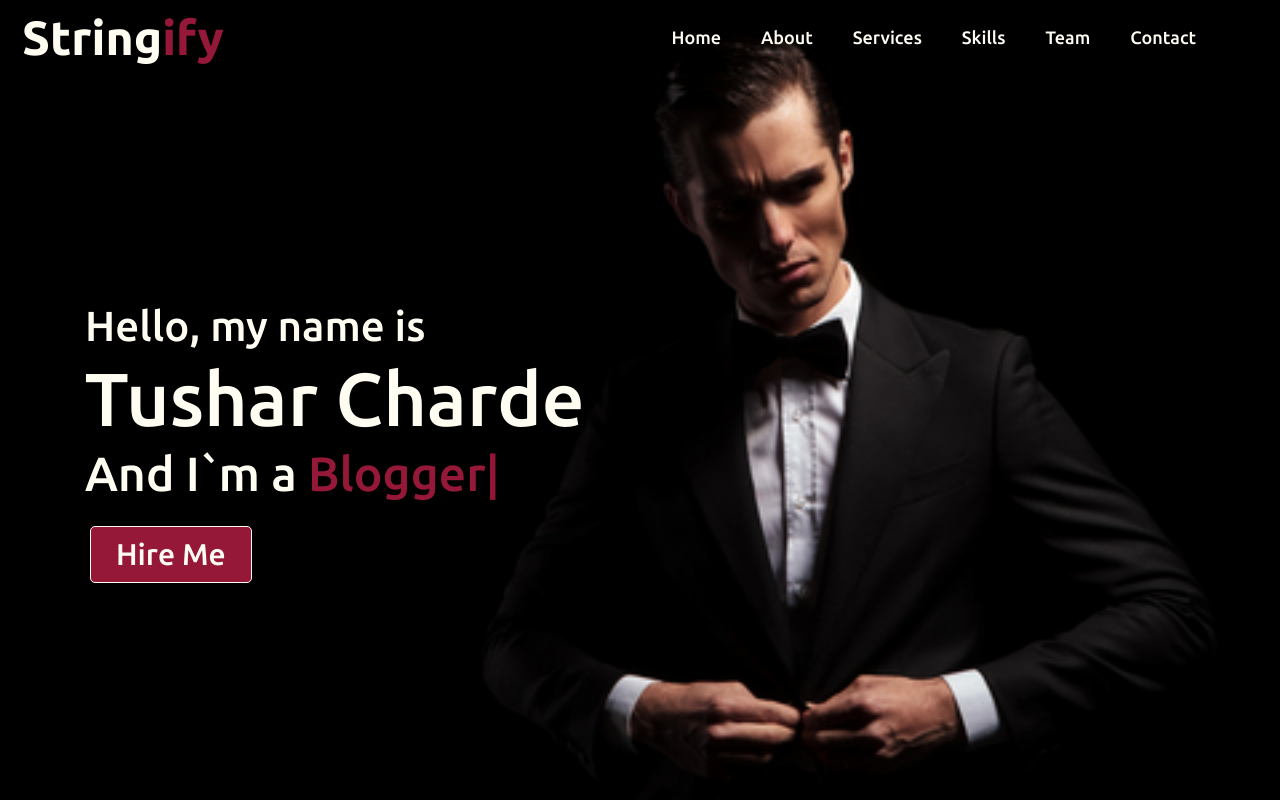
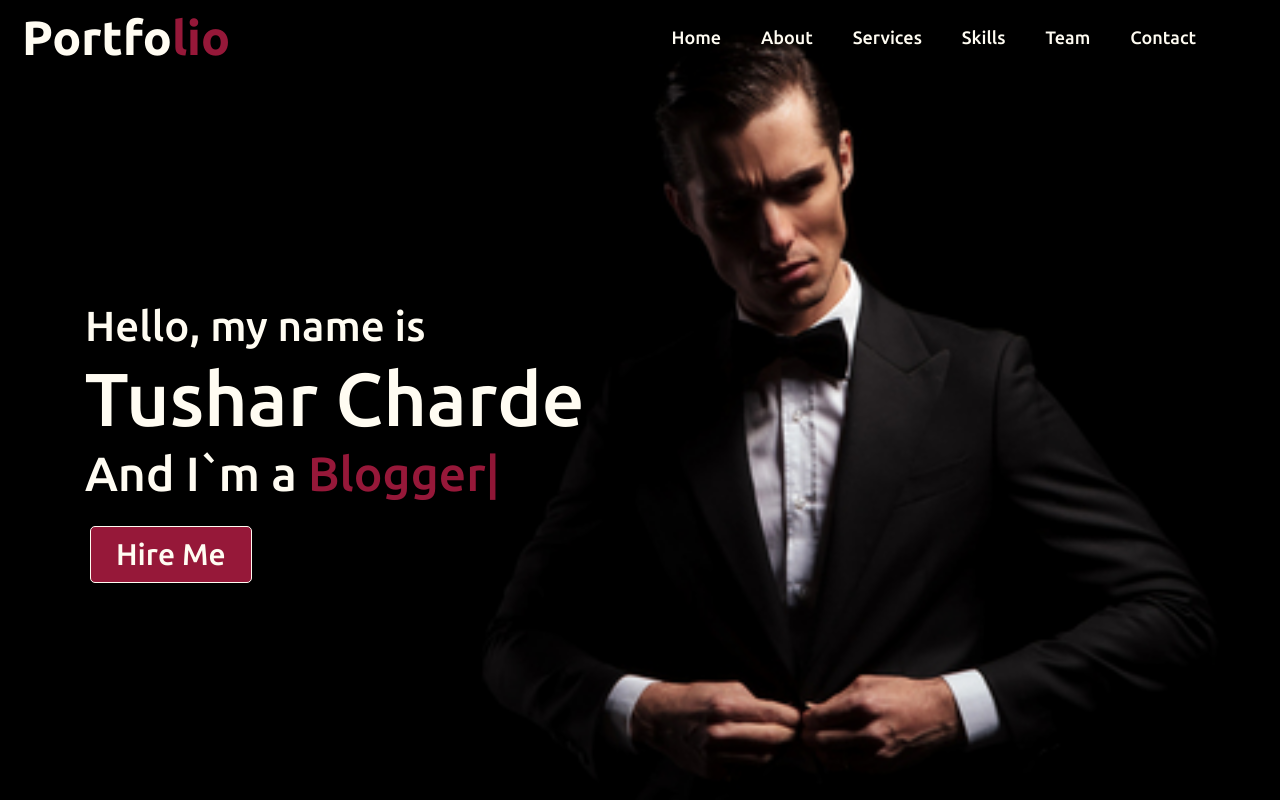
Before and after one commit to YouRtz51/My-Porfolio, a plain HTML site: page index.htm in a window 1280 px wide. Shown: the top 800 px of the page. Drawn offline with nearby package versions, Linux system fonts and the light colour scheme.

Commit message:
Update index.htm

```diff
--- a/index.htm
+++ b/index.htm
@@ -20,7 +20,7 @@
       <!-- navigation starts here -->
       <header class="navbar">
          <nav class="max-width">
-            <div class="logo"><a href="#">String<span>ify</span></a></div>
+            <div class="logo"><a href="#">Portfo<span>lio</span></a></div>
             <ul class="navmenu active">
                <li><a href="#">Home</a></li>
                <li><a href="#About">About</a></li>
```
